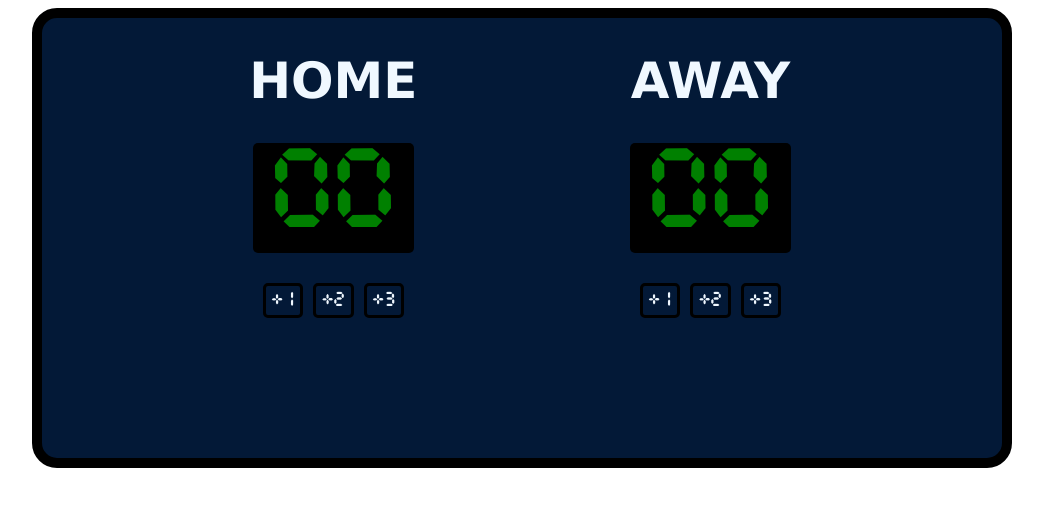
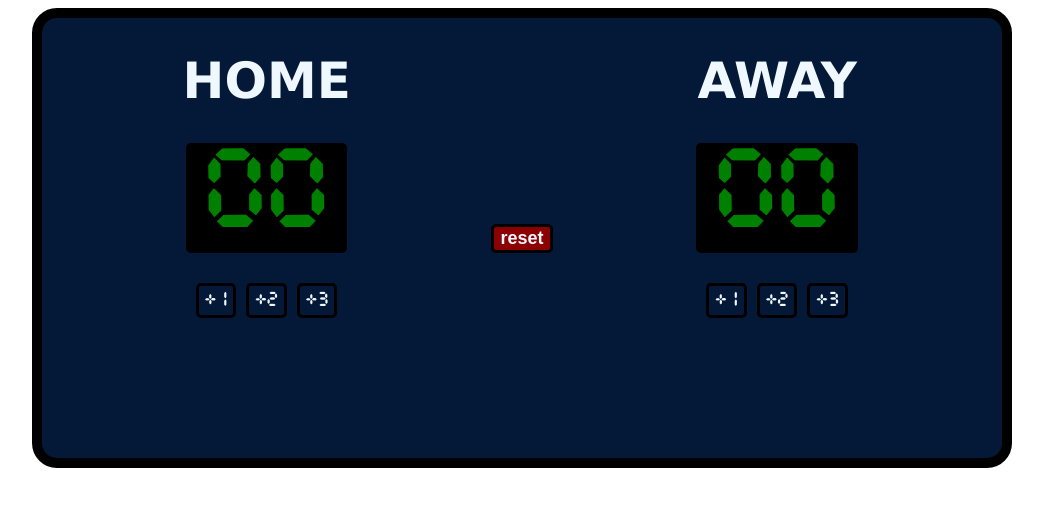
Before and after one commit to yesman1799/myPortfolioProjects, a plain HTML site: page basketballCounter/index.html in a window 1280 px wide. Shown: the whole page, without its empty margins (118-1161 px from the left). Drawn offline with Linux system fonts and the light colour scheme.

Commit message:
added a reset button

```diff
--- a/basketballCounter/index.html
+++ b/basketballCounter/index.html
@@ -19,6 +19,9 @@
         <button class="btn" onclick="incrementByThreeHome()">+3</button>
       </div>
     </div>
+    <div class="mid-column">
+      <button class="reset" onclick="reset()">reset</button>
+    </div>
     <div>
       <h1>AWAY</h1>
       <div class="score-counter">
--- a/basketballCounter/script.js
+++ b/basketballCounter/script.js
@@ -68,3 +68,8 @@ function incrementByThreeAway () {
         scoreAway.textContent = countAway
     }
 }
+
+function reset (){
+    scoreAway.textContent = `00`
+    scoreHome.textContent = `00`
+}
--- a/basketballCounter/styles.css
+++ b/basketballCounter/styles.css
@@ -59,3 +59,17 @@ p{
     font-size: large;
     height: 35px;
 }
+
+.mid-column{
+    display: flex;
+    align-items: center;
+}
+
+.reset{
+    background-color: darkred;
+    color: aliceblue;
+    font-weight: bold;
+    font-size: large;
+    border: 3px black solid;
+    border-radius: 5px;
+}
```
